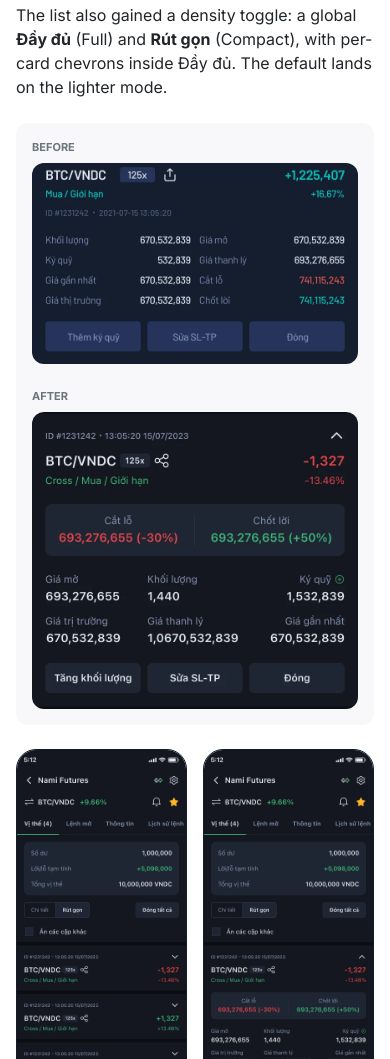
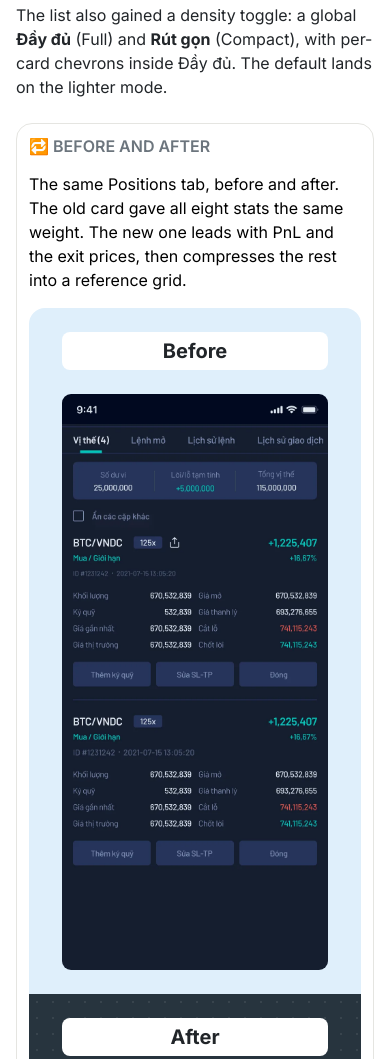
Before and after one commit to Linhtran5399/portfolio, a website: page case-studies/nami-futures.html in a window 390 px wide. Shown: the part 5937-6996 px from the top of the page. Drawn offline with nearby package versions, Linux system fonts and the light colour scheme; a web font is replaced by a local one.

Commit message:
Nami Futures: before/after panel in the cash-loan result style
- Theme 1 comparison now mirrors the cash-loan "final result" block (Figma):
  bordered box, eyebrow, light-blue Before half, dark dotted After half with
  label pills, yellow result card
- Compares the full Positions tab (legacy vs revamped) instead of two card crops
- Built in HTML/CSS (labels stay text, halves stack on mobile)
- Remove the now-unused card-before/card-after crops

Co-Authored-By: Claude Opus 5.5 <noreply@anthropic.com>
Claude-Session: https://claude.ai/code/session_01RexrVjbaCk8pnugddshxBZ

```diff
--- a/case-studies/nami-futures.html
+++ b/case-studies/nami-futures.html
@@ -265,15 +265,20 @@
 							<li class="nf-stack__row"><span class="nf-stack__key">Reference</span><span>Six remaining stats in a compact 3-column grid</span></li>
 						</ol>
 						<p>The list also gained a density toggle: a global <strong>Đầy đủ</strong> (Full) and <strong>Rút gọn</strong> (Compact), with per-card chevrons inside Đầy đủ. The default lands on the lighter mode.</p>
-						<div class="nf-compare">
-							<figure class="nf-compare__item">
-								<figcaption class="cl-label">Before</figcaption>
-								<img src="../assets/nami-futures/card-before.webp" alt="Legacy position card: PnL in the corner and eight stats in a flat grid, with stop loss and take profit buried at the bottom right" width="390" height="240" loading="lazy">
-							</figure>
-							<figure class="nf-compare__item">
-								<figcaption class="cl-label">After</figcaption>
-								<img src="../assets/nami-futures/card-after.webp" alt="Revamped position card: PnL large at the top right, a highlighted block for stop loss and take profit with price and percentage, then six stats in a compact three-column grid" width="390" height="355" loading="lazy">
-							</figure>
+						<div class="cl-result">
+							<p class="cl-result__eyebrow">🔁 Before and after</p>
+							<p class="cl-p--black">The same Positions tab, before and after. The old card gave all eight stats the same weight. The new one leads with PnL and the exit prices, then compresses the rest into a reference grid.</p>
+							<div class="nf-ba">
+								<figure class="nf-ba__half nf-ba__half--before">
+									<figcaption class="nf-ba__label">Before</figcaption>
+									<img class="nf-ba__screen" src="../assets/nami-futures/compare-before.webp" alt="Legacy Positions tab: a balance summary, then position cards with PnL in the corner and eight stats in a flat two-column grid, stop loss and take profit at the bottom right" width="390" height="844" loading="lazy">
+								</figure>
+								<figure class="nf-ba__half nf-ba__half--after">
+									<figcaption class="nf-ba__label">After</figcaption>
+									<img class="nf-ba__screen" src="../assets/nami-futures/after-full.webp" alt="Revamped Positions tab: balance summary, density toggle, then a position card leading with PnL and a stop loss and take profit block, six stats in a compact grid below" width="390" height="844" loading="lazy">
+								</figure>
+							</div>
+							<p class="cl-result__card">What changed on the card:<br><span class="cl-blue">PnL and the exit prices now lead</span>; the other six stats became reference.</p>
 						</div>
 						<div class="nf-density">
 							<div class="nf-phones nf-phones--pair">
--- a/css/cs-nami-futures.css
+++ b/css/cs-nami-futures.css
@@ -5,6 +5,8 @@
 .nf {
 	--nf-phone-radius: 20px;
 	--nf-phone-border: #0f1e29;
+	--nf-ba-dark: #27343e;
+	--nf-ba-dot: rgba(255, 255, 255, 0.08);
 }
 
 /* ---------- Intro ---------- */
@@ -135,26 +137,47 @@
 
 .nf-stack__row--exit { font-weight: 600; }
 
-.nf-compare {
+/* Before / after panel: mirrors the cash-loan "final result" block in Figma. */
+.nf-ba {
 	display: grid;
 	grid-template-columns: repeat(2, minmax(0, 1fr));
-	gap: var(--space-6);
-	align-items: start;
-	padding: var(--space-6);
-	border-radius: var(--radius-card);
-	background: var(--surface-card);
+	overflow: hidden;
+	border-radius: var(--radius-bento);
 }
 
-.nf-compare__item {
+.nf-ba__half {
 	display: flex;
 	flex-direction: column;
-	gap: var(--space-2);
+	align-items: center;
+	gap: var(--space-6);
+	padding: 36px var(--space-6) 40px;
 }
 
-.nf-compare__item img {
-	width: 100%;
+.nf-ba__half--before { background: var(--tag-blue-bg); }
+
+.nf-ba__half--after {
+	background-color: var(--nf-ba-dark);
+	background-image: radial-gradient(var(--nf-ba-dot) 1px, transparent 1px);
+	background-size: 16px 16px;
+}
+
+.nf-ba__label {
+	width: min(266px, 100%);
+	padding: 7px var(--space-4);
+	border-radius: var(--radius-sm);
+	background: var(--white);
+	color: var(--text-primary);
+	font-size: var(--fs-lead);
+	font-weight: 700;
+	line-height: 24px;
+	text-align: center;
+}
+
+.nf-ba__screen {
+	display: block;
+	width: min(266px, 100%);
 	height: auto;
-	border-radius: var(--radius-card);
+	border-radius: 9px;
 }
 
 .nf-density .nf-phones--pair {
@@ -256,20 +279,17 @@
 	}
 
 	.nf-cards--2,
-	.nf-compare,
+	.nf-ba,
 	.nf-phones--3 {
 		grid-template-columns: 1fr;
 	}
 
-	.nf-phones--3 figure,
-	.nf-compare__item {
+	.nf-phones--3 figure {
 		width: min(280px, 100%);
 		margin: 0 auto;
 	}
 
-	.nf-compare__item { width: 100%; }
-
-	.nf-compare { padding: var(--space-4); }
+	.nf-ba__half { padding: var(--space-6) var(--space-4); }
 
 	.nf-split {
 		flex-direction: column;
```
Also changed, not shown: assets/nami-futures/card-after.webp (deleted), assets/nami-futures/card-before.webp (deleted), assets/nami-futures/compare-before.webp (added).
